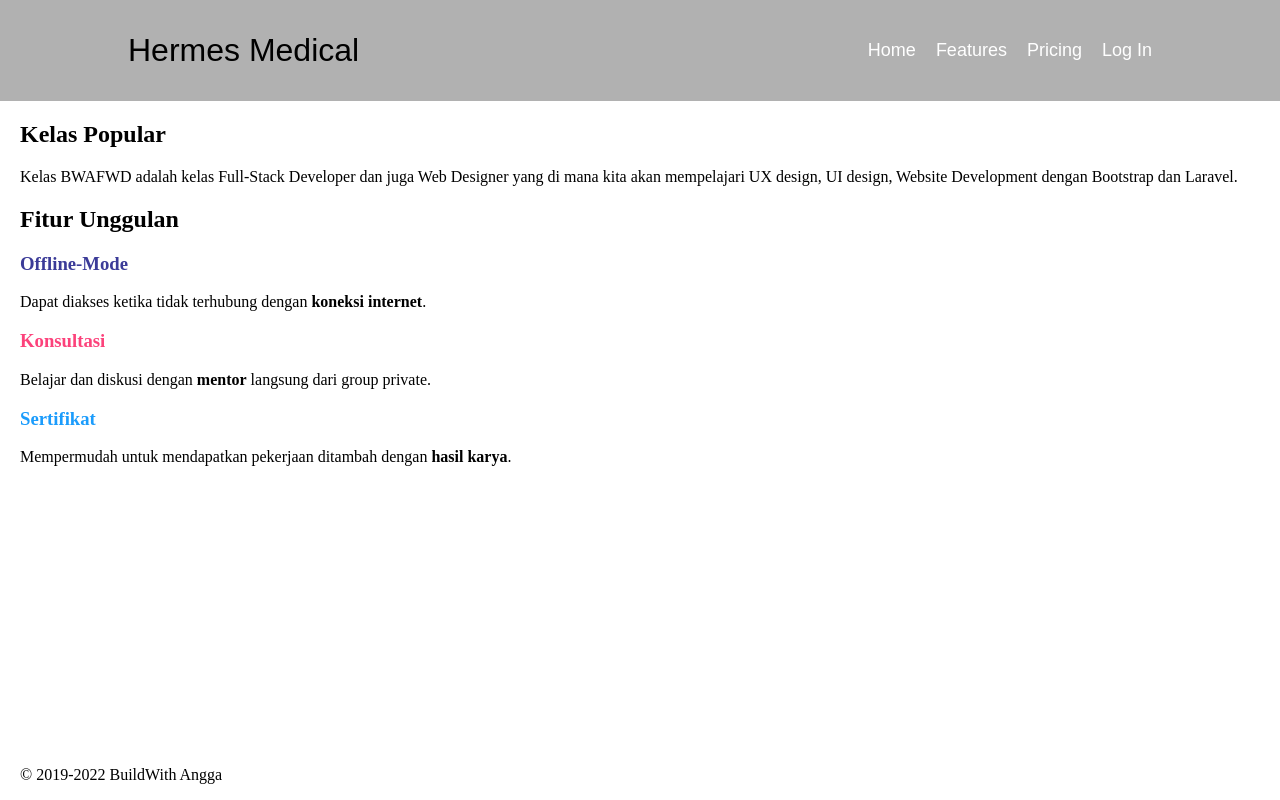
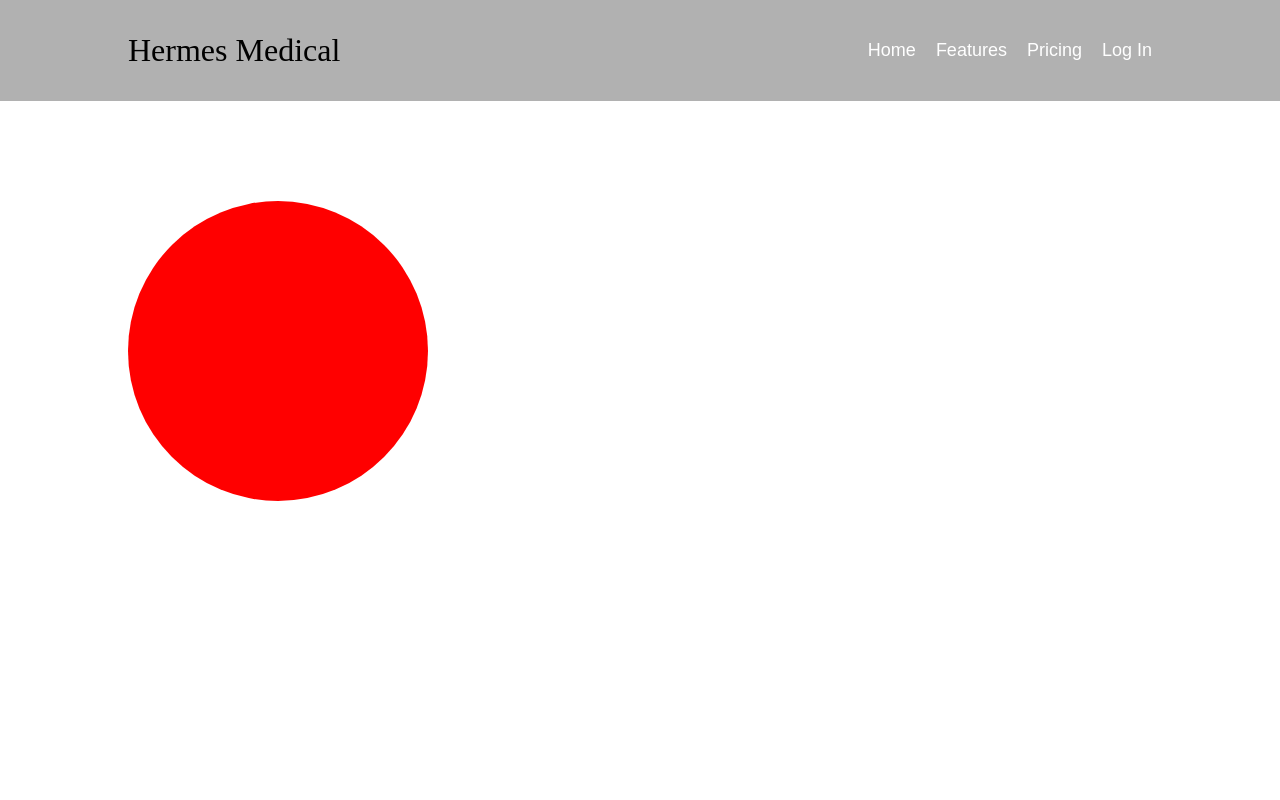
Before and after one commit to student-of-remoteworkerid/bwahtml5, a plain HTML site: page index.html in a window 1280 px wide. Drawn offline with Linux system fonts and the light colour scheme; a web font is replaced by a local one.

Commit message:
add material border radius

```diff
--- a/index.html
+++ b/index.html
@@ -10,15 +10,8 @@
 
     <link rel="preconnect" href="https://fonts.googleapis.com">
     <link rel="preconnect" href="https://fonts.gstatic.com" crossorigin>
-    <link href="https://fonts.googleapis.com/css2?family=Seymour+One&display=swap" rel="stylesheet">
+    <link href="https://fonts.googleapis.com/css2?family=Italianno&display=swap" rel="stylesheet">
 
-    <!-- internal CSS -->
-    <!-- <style>
-        .fitur {
-        background: red;
-    }
-    </style> -->
-    <!-- internal CSS -->
 </head>
 
 <body>
@@ -44,96 +37,14 @@
             </ul>
         </div>
     </nav>
-    <section>
-        <h1>Kelas Popular</h1>
-        <p>
-            Kelas BWAFWD adalah kelas Full-Stack Developer dan juga Web Designer yang di mana kita
-            akan mempelajari UX design, UI design, Website Development dengan Bootstrap dan Laravel.
-        </p>
-    </section>
 
-    <section>
-        <h1>Fitur Unggulan</h1>
-        <div>
-            <h3>
-                <p style="color:#3B3B98">Offline-Mode</p>
-            </h3>
-            <p>
-                Dapat diakses ketika tidak terhubung dengan <strong>koneksi internet</strong>.
-            </p>
+    <div class="parent">
+        <div class="container">
+            <div class="icon-kelas">
+
+            </div>
         </div>
-        <div>
-            <h3>
-                <p style="color:#FC427B">Konsultasi</p>
-            </h3>
-            <p>
-                Belajar dan diskusi dengan <strong>mentor</strong> langsung dari group private.
-            </p>
-        </div>
-        <div>
-            <h3>
-                <p style="color:#1B9CFC">Sertifikat</p>
-            </h3>
-            <p>
-                Mempermudah untuk mendapatkan pekerjaan ditambah dengan <strong>hasil karya</strong>.
-            </p>
-        </div>
-    </section>
-
-    <!-- <img height="200" src="images/windows-vfOtKkhHkbE-unsplash.jpg" alt="thumbnail bwa"> -->
-
-    <!-- <p>
-        Jika saat ini kamu sedang bingung untuk fokus kepada karir apa maka kelas ini cocok sekali
-        karena kamu akan mempelajari banyak bidang
-    </p>
-    <p>
-        Setelah menyelasaikan kelas ini kamu dapat memilih apa yang akan kamu fokuskan sesuai dengan
-        materi pada kelas BWAFWD.
-    </p>
-    <h3>Materi Kelas</h3>
-    <ol>
-        <li>Warming Up
-            <ul>
-                <li>
-                    Perkenalan
-                </li>
-                <li>
-                    Riset Pertama
-                </li>
-            </ul>
-        </li>
-        <li>Installation
-            <ul>
-                <li>
-                    Adobe XD
-                </li>
-                <li>
-                    Google Chrome
-                </li>
-            </ul>
-        </li>
-        <li>Practice
-            <ul>
-                <li>
-                    Index HTML
-                </li>
-                <li>
-                    Header dan SEO
-                </li>
-            </ul>
-        </li>
-    </ol>
-
-    <h3>Tools Kelas</h3>
-    <ul>
-        <li>Adobe XD - <a target="_blank" href="https://helpx.adobe.com/xd/get-started.html">Download</a></li>
-    </ul> -->
-
-    <footer>
-        <p>
-            © 2019-2022 BuildWith Angga
-        </p>
-    </footer>
+    </div>
 </body>
 
 </html>
--- a/styles/main.css
+++ b/styles/main.css
@@ -23,7 +23,7 @@ body {
 .header .logo {
     font-size: 32px;
     float: left;
-    font-family: sans-serif;
+    font-family: 'Italianno';
 }
 
 .header .navigation {
@@ -50,12 +50,13 @@ body {
     text-decoration: underline;
 }
 
-section {
-    margin-left: 20px;
+.icon-kelas {
+    width: 300px;
+    height: 300px;
+    background: red;
+    border-radius: 50%;
 }
 
-footer {
-    position: fixed;
-    bottom: 0;
-    margin-left: 20px;
+.parent {
+    margin-top: 100px;
 }
```
